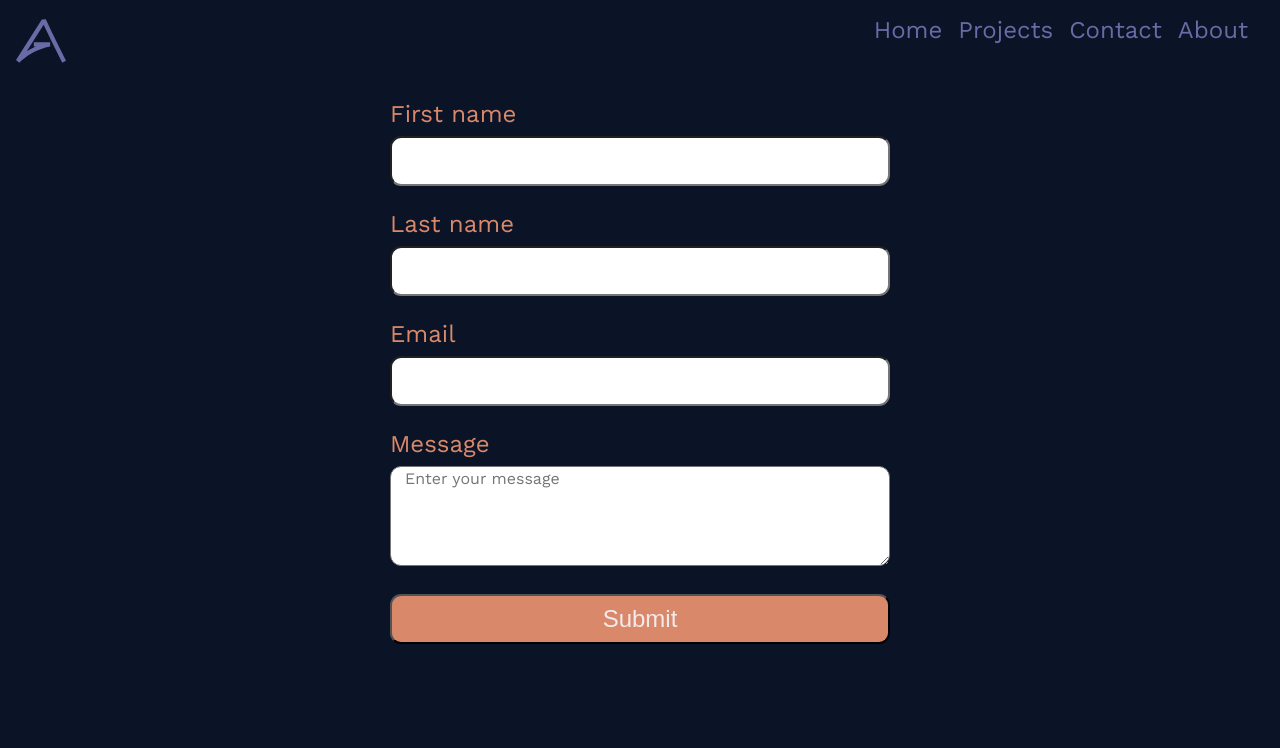
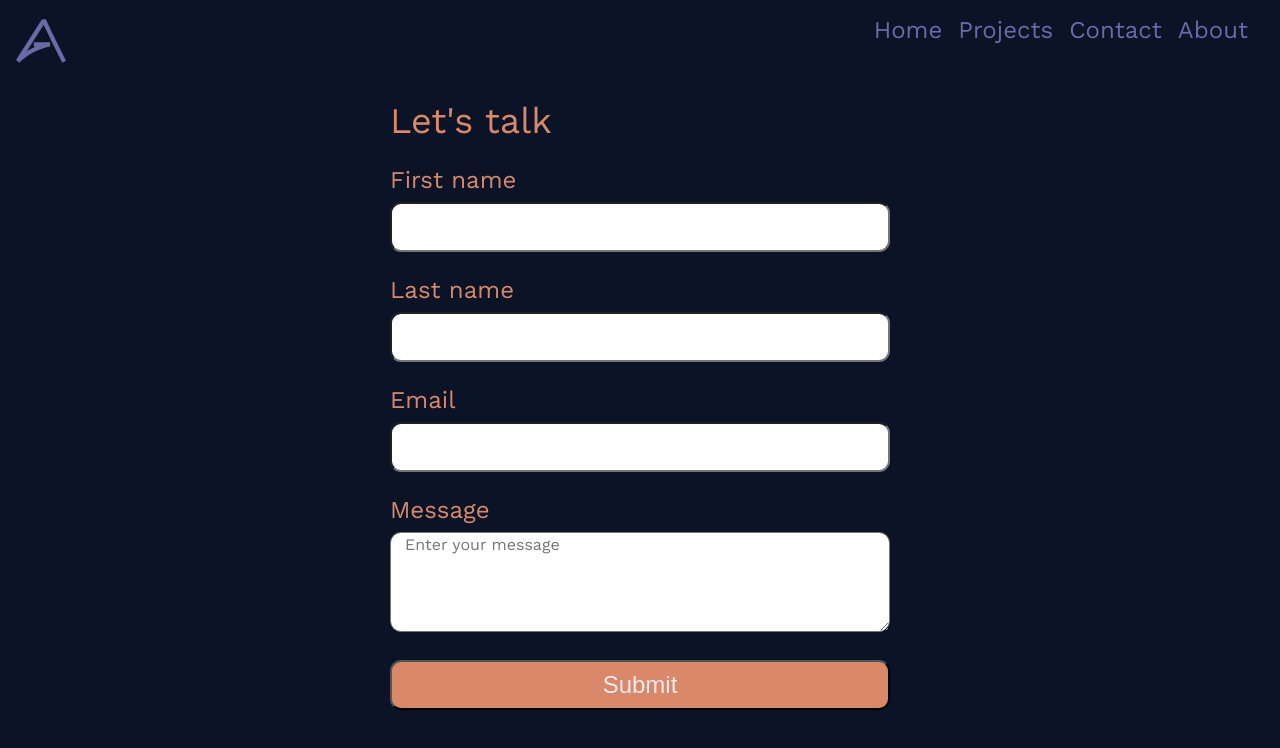
Before and after one commit to angelicazgr/portfolio-react, a React (Create React App) app: page /contact in a window 1280 px wide. Shown: the top 748 px of the page. Built offline with nearby package versions, Linux system fonts and the light colour scheme.

Commit message:
add contact message

```diff
--- a/src/pages/Contact/Contact.css
+++ b/src/pages/Contact/Contact.css
@@ -1,7 +1,15 @@
 .contact-form-container {
   padding-top: 100px;
   display: flex;
-  justify-content: center;
+  flex-direction: column;
+  align-items: center;
+}
+
+.contact-message {
+  color: #d9886a;
+  font-size: 36px;
+  padding-bottom: 24px;
+  width: 500px;
 }
 
 .contact-form {
--- a/src/pages/Contact/Contact.jsx
+++ b/src/pages/Contact/Contact.jsx
@@ -7,7 +7,9 @@ const Contact = () => {
   return (
     <div>
       <NavBar />
+
       <div className="contact-form-container">
+        <div className="contact-message">Let's talk</div>
         <form className="contact-form">
           <div className="contact-form-label">
             <label for="fname">First name</label>
```
